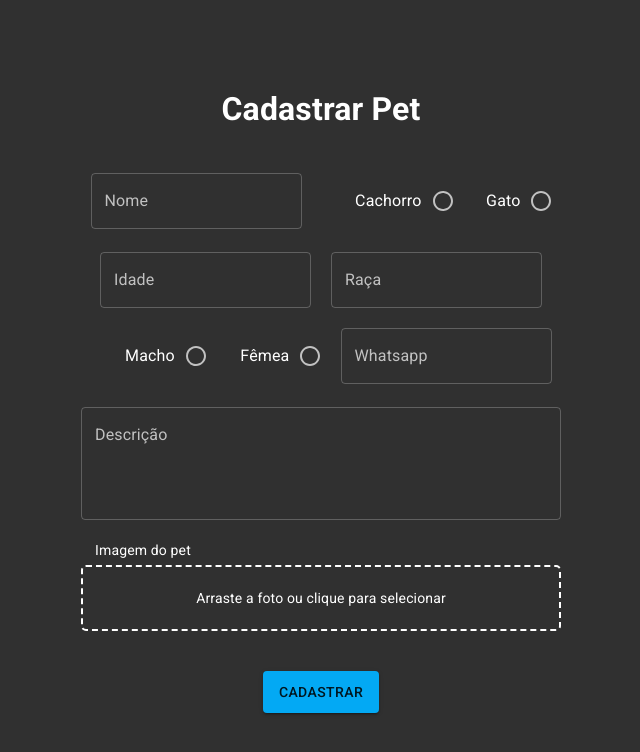
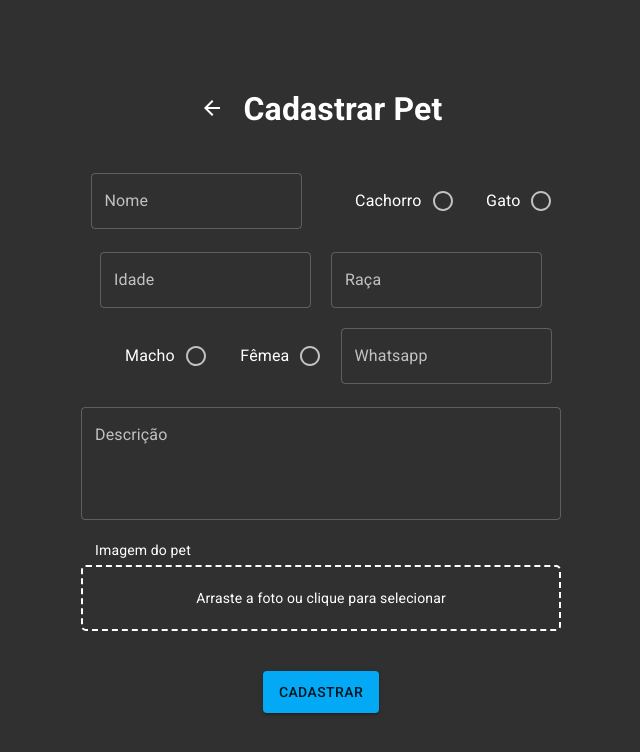
Before and after one commit to Gilvan-Araujo/tcc-adota-facil-template, a Next.js app: page /pet/novo/interacao in a window 1280 px wide. Shown: the top 752 px of the page, without its empty margins (319-959 px from the left). Built offline with nearby package versions, Linux system fonts and the light colour scheme.

Commit message:
feat(pages): add back button to form and list pages

```diff
--- a/src/pages/pet/novo/interacao/index.tsx
+++ b/src/pages/pet/novo/interacao/index.tsx
@@ -1,5 +1,7 @@
 import { yupResolver } from '@hookform/resolvers/yup'
+import ArrowBackIcon from '@material-ui/icons/ArrowBack'
 import Head from 'next/head'
+import Link from 'next/link'
 import React, { useCallback, useState } from 'react'
 import { useDropzone } from 'react-dropzone'
 import { useForm } from 'react-hook-form'
@@ -138,7 +140,18 @@ const Form = () => {
       </Head>
 
       <S.FormWrapper onSubmit={handleSubmit(onSubmitHandler)}>
-        <S.FormTitle data-cy="page-title">Cadastrar Pet</S.FormTitle>
+        <S.FormTitle data-cy="page-title">
+          <Link href="/" passHref>
+            <ArrowBackIcon
+              style={{
+                position: 'relative',
+                marginRight: 20,
+                cursor: 'pointer'
+              }}
+            />
+          </Link>
+          Cadastrar Pet
+        </S.FormTitle>
         <S.FormRow>
           <S.Input
             {...register('name')}
```
Also changed, not shown: src/pages/pet/novo/menu/index.tsx (+15 -1 lines), src/pages/pets/index.tsx (+14 -1 lines).
